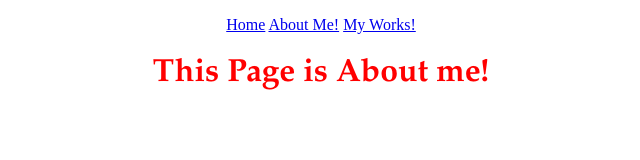
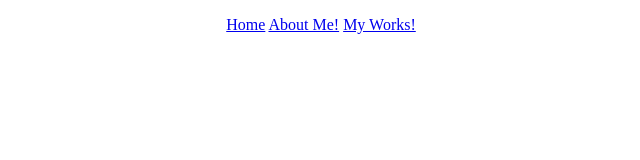
Before and after one commit to BrianShuster/BrianShuster.github.io, a plain HTML site: page About Me!.html in a window 1280 px wide. Shown: the whole page, without its empty margins (339-979 px from the left). Drawn offline with Linux system fonts and the light colour scheme.

Commit message:
Update About Me!.html

```diff
--- a/About Me!.html
+++ b/About Me!.html
@@ -17,7 +17,7 @@
 
 
 
-	  <h1> This Page is About me!</h1>
+
 
 
   </body>
```
